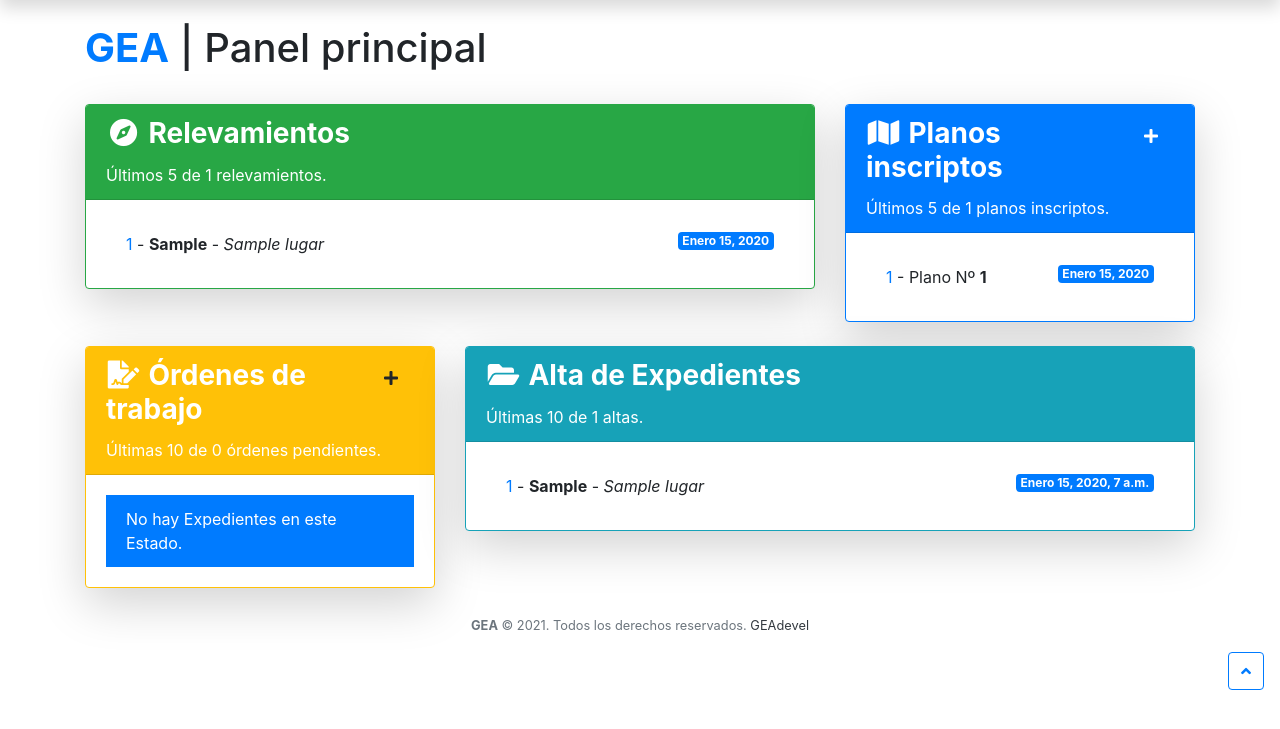
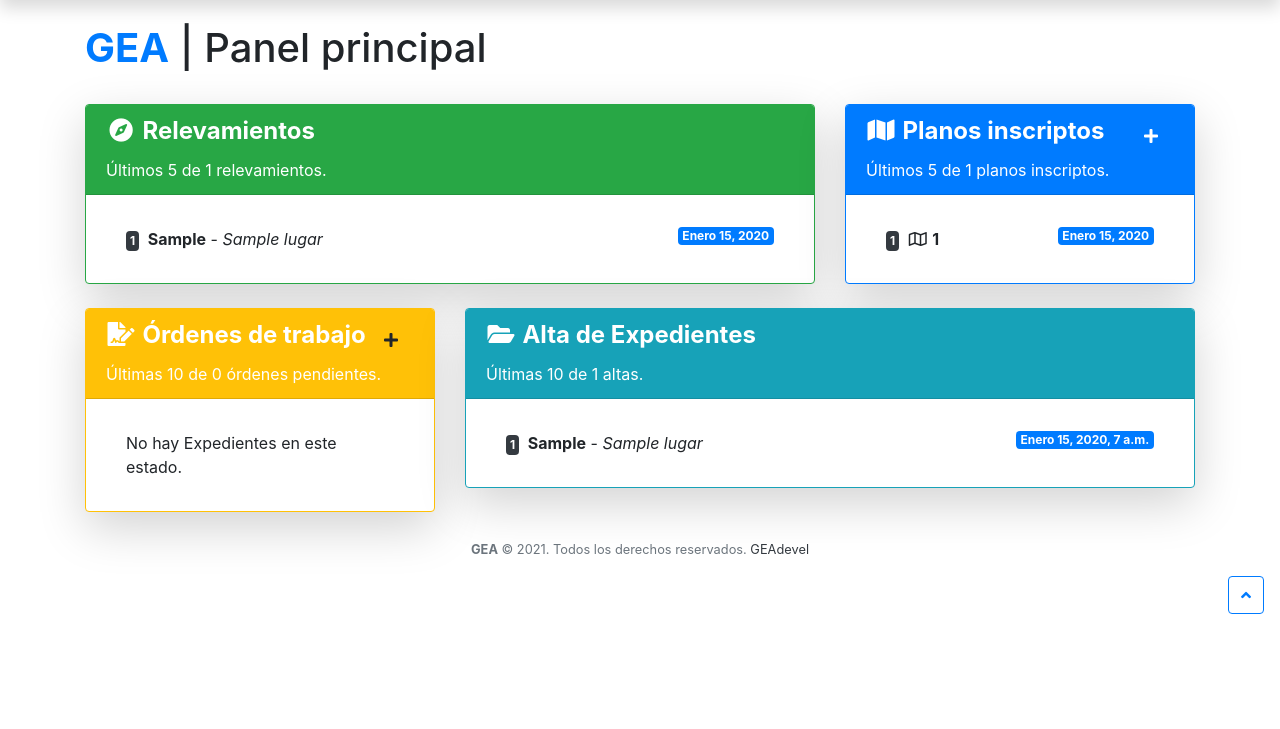
Before and after one commit to quijot/gea-rw, a Django app: page /gea/ in a window 1280 px wide. Shown: the part 56-785 px from the top of the page. Run offline with Django 3.2, Linux system fonts and the light colour scheme; a user stored in the database is signed in; tables that the repository leaves empty hold one stand-in row (values such as "Sample post"); some libraries are stand-ins or nearby versions.

Commit message:
Home view is more compatible with other Bootstrap themes
Signed-off-by: Santiago Pestarini <santiagonob@gmail.com>

```diff
--- a/gea/templates/index.html
+++ b/gea/templates/index.html
@@ -13,10 +13,10 @@
   <div class="col-lg-8">
     <div class="card shadow-lg mb-4 border-success">
       <div class="card-header bg-success text-white">
-        <h3 class="card-title">
+        <h4 class="card-title">
           <i class="fas fa-fw fa-compass"></i>
           <strong>Relevamientos</strong>
-        </h3>
+        </h4>
         <span>Últimos 5 de {{ relev_list.count }} relevamientos.</span>
       </div>
       <div class="card-body">
@@ -26,13 +26,13 @@
             <span class="badge badge-primary float-right">
               {{ e.fecha_medicion }}
             </span>
-            <a href="{{ e.get_absolute_url }}">{{ e.id }}</a> -
+            <a href="{{ e.get_absolute_url }}" class="badge badge-dark p-1 mr-1">{{ e.id }}</a>
             <strong>{{ e.personas.first.apellidos }}</strong> -
             <em>{{ e.lugares.first.nombre }}</em>
           </li>
           {% empty %}
-          <li class="list-group-item active">
-            No hay Expedientes en este Estado.
+          <li class="list-group-item">
+            No hay Expedientes en este estado.
           </li>
           {% endfor %}
         </ul>
@@ -47,10 +47,10 @@
             <i class="fas fa-fw fa-plus"></i>
           </a>
         </span>
-        <h3 class="card-title">
+        <h4 class="card-title">
           <i class="fas fa-fw fa-map"></i>
           <strong>Planos inscriptos</strong>
-        </h3>
+        </h4>
         <span>Últimos 5 de {{ insc_list.count }} planos inscriptos.</span>
       </div>
       <div class="card-body">
@@ -60,12 +60,12 @@
             <span class="badge badge-primary float-right">
               {{ e.inscripcion_fecha }}
             </span>
-            <a href="{{ e.get_absolute_url }}">{{ e.id }}</a>
-            - Plano Nº <strong>{{ e.inscripcion_numero }}</strong>
+            <a href="{{ e.get_absolute_url }}" class="badge badge-dark p-1 mr-1">{{ e.id }}</a>
+            <i class="far fa-fw fa-map"></i> <strong>{{ e.inscripcion_numero }}</strong>
           </li>
           {% empty %}
-          <li class="list-group-item active">
-            No hay Expedientes en este Estado.
+          <li class="list-group-item">
+            No hay Expedientes en este estado.
           </li>
           {% endfor %}
         </ul>
@@ -81,10 +81,10 @@
             <i class="fas fa-fw fa-plus"></i>
           </a>
         </span>
-        <h3 class="card-title">
+        <h4 class="card-title">
           <i class="fas fa-fw fa-file-signature"></i>
           <strong>Órdenes de trabajo</strong>
-        </h3>
+        </h4>
         <span>Últimas 10 de {{ ord_list.count }} órdenes pendientes.</span>
       </div>
       <div class="card-body">
@@ -94,12 +94,12 @@
             <span class="badge badge-primary float-right">
               {{ e.orden_fecha }}
             </span>
-            <a href="{{ e.get_absolute_url }}">{{ e.id }}</a>
-            - CoPA Nº <strong>{{ e.orden_numero }}</strong>
+            <a href="{{ e.get_absolute_url }}" class="badge badge-dark p-1 mr-1">{{ e.id }}</a>
+            <span class="badge badge-danger">CoPA <strong>{{ e.orden_numero }}</strong></span>
           </li>
           {% empty %}
-          <li class="list-group-item active">
-            No hay Expedientes en este Estado.
+          <li class="list-group-item">
+            No hay Expedientes en este estado.
           </li>
           {% endfor %}
         </ul>
@@ -109,10 +109,10 @@
   <div class="col-lg-8">
     <div class="card shadow-lg mb-4 border-info">
       <div class="card-header bg-info text-white">
-        <h3 class="card-title">
+        <h4 class="card-title">
           <i class="fas fa-fw fa-folder-open"></i>
           <strong>Alta de Expedientes</strong>
-        </h3>
+        </h4>
         <span>Últimas 10 de {{ open_list.count }} altas.</span>
       </div>
       <div class="card-body">
@@ -122,13 +122,13 @@
             <span class="badge badge-primary float-right">
               {{ e.created }}
             </span>
-            <a href="{{ e.get_absolute_url }}">{{ e.id }}</a> -
+            <a href="{{ e.get_absolute_url }}" class="badge badge-dark p-1 mr-1">{{ e.id }}</a>
             <strong>{{ e.personas.first.apellidos }}</strong> -
             <em>{{ e.lugares.first.nombre }}</em>
           </li>
           {% empty %}
-          <li class="list-group-item active">
-            No hay Expedientes en este Estado.
+          <li class="list-group-item">
+            No hay Expedientes en este estado.
           </li>
           {% endfor %}
         </ul>
```
